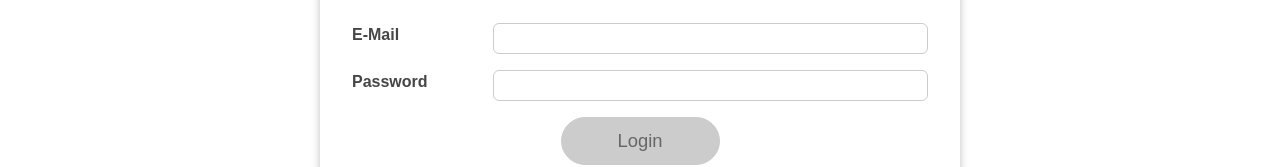
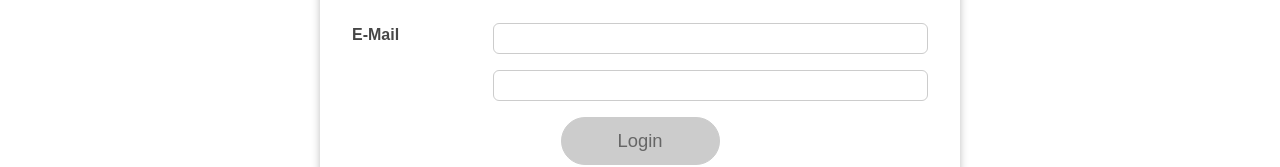
Before and after one commit to teodoraispas/m10_side_effects, a React (Create React App) app: page / in a window 1280 px wide. Shown: the part 121-288 px from the top of the page. Built offline with nearby package versions, Linux system fonts and the light colour scheme.

Commit message:
Input Component

```diff
--- a/src/components/Login/Login.js
+++ b/src/components/Login/Login.js
@@ -4,6 +4,7 @@
 import classes from "./Login.module.css";
 import Button from "../UI/Button/Button";
 import AuthContext from "../../store/auth-context";
+import Input from "../UI/Input/Input";
 
 const emailReducer = (state, action) => {
   if (action.type === "USER_INPUT") {
@@ -85,7 +86,23 @@
   return (
     <Card className={classes.login}>
       <form onSubmit={submitHandler}>
-        <div
+        <Input
+          id="email"
+          type="email"
+          label="E-Mail"
+          value={emailState.value}
+          onChange={emailChangeHandler}
+          onBlur={validateEmailHandler}
+        />
+        <Input
+          htmlFor="password"
+          type="password"
+          id="password"
+          value={passwordState.value}
+          onChange={passwordChangeHandler}
+          onBlur={validatePasswordHandler}
+        />
+        {/* <div
           className={`${classes.control} ${
             emailState.isValid === false ? classes.invalid : ""
           }`}
@@ -112,7 +129,7 @@
             onChange={passwordChangeHandler}
             onBlur={validatePasswordHandler}
           />
-        </div>
+        </div> */}
         <div className={classes.actions}>
           <Button type="submit" className={classes.btn} disabled={!formIsValid}>
             Login
--- a/src/components/Login/Login.module.css
+++ b/src/components/Login/Login.module.css
@@ -5,52 +5,6 @@
   padding: 2rem;
 }
 
-.control {
-  margin: 1rem 0;
-  display: flex;
-  align-items: stretch;
-  flex-direction: column;
-}
-
-.control label,
-.control input {
-  display: block;
-}
-
-.control label {
-  font-weight: bold;
-  flex: 1;
-  color: #464646;
-  margin-bottom: 0.5rem;
-}
-
-.control input {
-  flex: 3;
-  font: inherit;
-  padding: 0.35rem 0.35rem;
-  border-radius: 6px;
-  border: 1px solid #ccc;
-}
-
-.control input:focus {
-  outline: none;
-  border-color: #4f005f;
-  background: #f6dbfc;
-}
-
-.control.invalid input {
-  border-color: red;
-  background: #fbdada;
-}
-
 .actions {
   text-align: center;
 }
-
-@media (min-width: 768px) {
-  .control {
-    align-items: center;
-    flex-direction: row;
-  }
-
-}
--- /dev/null
+++ b/src/components/UI/Input/Input.js
@@ -0,0 +1,25 @@
+import React from "react";
+
+import styles from "./Input.module.css";
+
+const FormInput = (props) => {
+  console.log(props.isValid)
+  return (
+    <div
+      className={`${styles.control} ${
+        props.isValid === false ? styles.invalid : ""
+      }`}
+    >
+      <label htmlFor={props.id}>{props.label}</label>
+      <input
+        type={props.type}
+        id={props.id}
+        value={props.value}
+        onChange={props.onChange}
+        onBlur={props.onBlur}
+      />
+    </div>
+  );
+};
+
+export default FormInput;
--- /dev/null
+++ b/src/components/UI/Input/Input.module.css
@@ -0,0 +1,45 @@
+.control {
+    margin: 1rem 0;
+    display: flex;
+    align-items: stretch;
+    flex-direction: column;
+  }
+
+  .control label,
+  .control input {
+    display: block;
+  }
+
+  .control label {
+    font-weight: bold;
+    flex: 1;
+    color: #464646;
+    margin-bottom: 0.5rem;
+  }
+
+  .control input {
+    flex: 3;
+    font: inherit;
+    padding: 0.35rem 0.35rem;
+    border-radius: 6px;
+    border: 1px solid #ccc;
+  }
+
+  .control input:focus {
+    outline: none;
+    border-color: #4f005f;
+    background: #f6dbfc;
+  }
+
+  .control.invalid input {
+    border-color: red;
+    background: #fbdada;
+  }
+
+  @media (min-width: 768px) {
+    .control {
+      align-items: center;
+      flex-direction: row;
+    }
+
+  }
```
Also changed, not shown: 1 other file (tests, documents, lock files or other folders).
